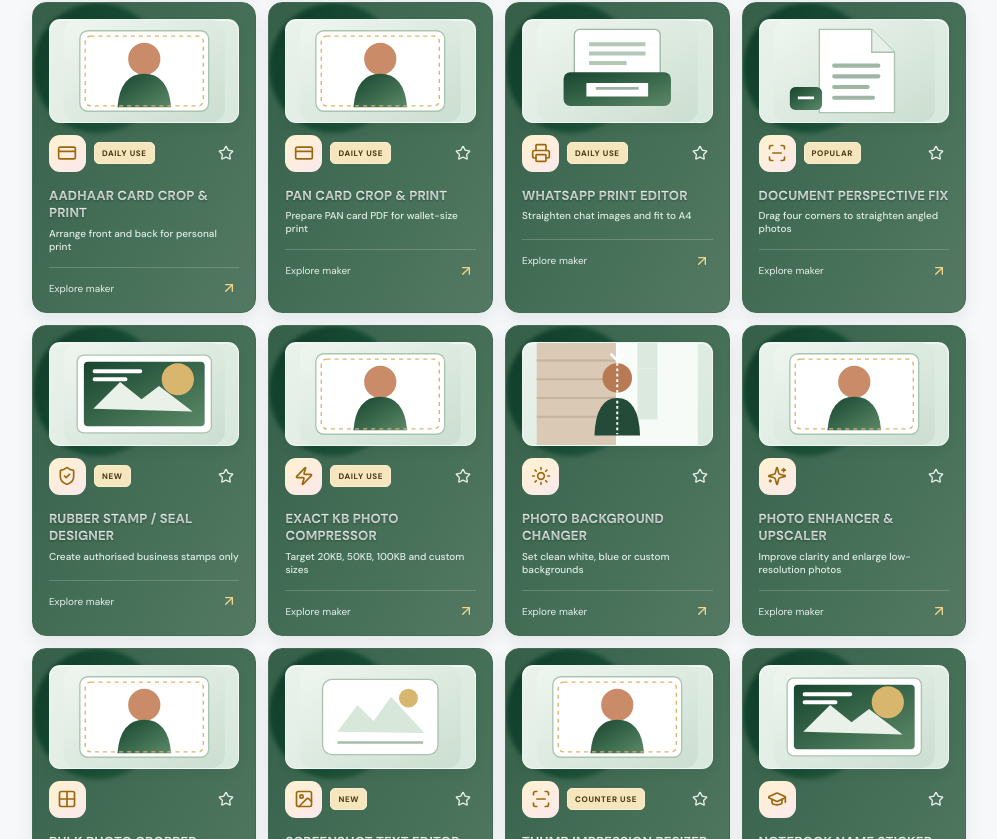
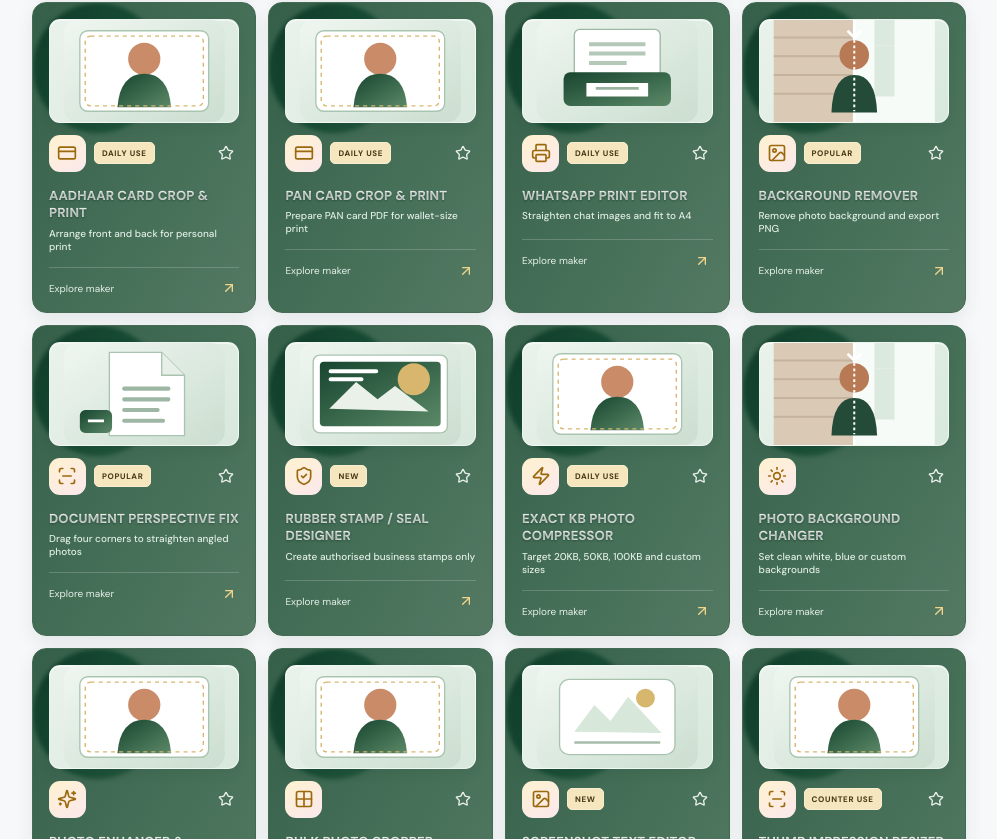
Before and after one commit to tanshuonline-cell/TANSHU-DIGITAL-TOOLS, a React (Vite) app: page /#home in a window 1280 px wide. Shown: the part 1961-2800 px from the top of the page, without its empty margins (270-1267 px from the left). Built offline with nearby package versions, Linux system fonts and the light colour scheme.

Commit message:
Keep active Background Remover and remove duplicate listing

```diff
--- a/src/App.tsx
+++ b/src/App.tsx
@@ -49,6 +49,7 @@ const makers=[
 {en:'Aadhaar Card Crop & Print',hi:'आधार कार्ड क्रॉप और प्रिंट',sub:'Arrange front and back for personal print',icon:CreditCard,tag:'DAILY USE'},
 {en:'PAN Card Crop & Print',hi:'PAN कार्ड क्रॉप और प्रिंट',sub:'Prepare PAN card PDF for wallet-size print',icon:CreditCard,tag:'DAILY USE'},
 {en:'WhatsApp Print Editor',hi:'व्हाट्सऐप प्रिंट एडिटर',sub:'Straighten chat images and fit to A4',icon:Printer,tag:'DAILY USE'},
+{en:'Background Remover',hi:'बैकग्राउंड रिमूवर',sub:'Remove photo background and export PNG',icon:Image,tag:'POPULAR'},
 {en:'Document Perspective Fix',hi:'डॉक्यूमेंट पर्सपेक्टिव फिक्स',sub:'Drag four corners to straighten angled photos',icon:ScanLine,tag:'POPULAR'},
 {en:'Rubber Stamp / Seal Designer',hi:'रबर मोहर / सील डिजाइनर',sub:'Create authorised business stamps only',icon:ShieldCheck,tag:'NEW'},
 {en:'Exact KB Photo Compressor',hi:'फोटो को तय KB में कंप्रेस करें',sub:'Target 20KB, 50KB, 100KB and custom sizes',icon:Zap,tag:'DAILY USE'},
```
